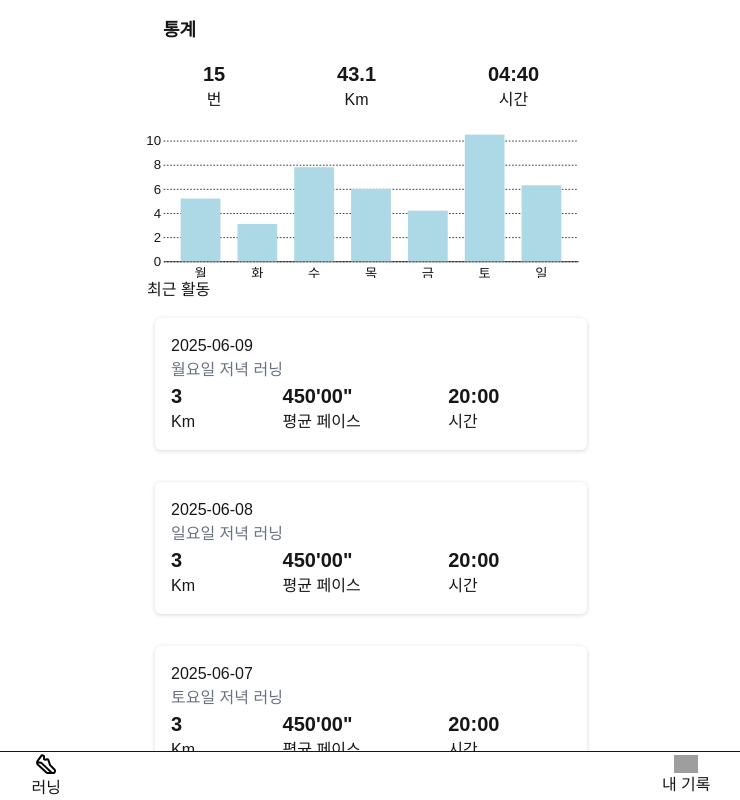
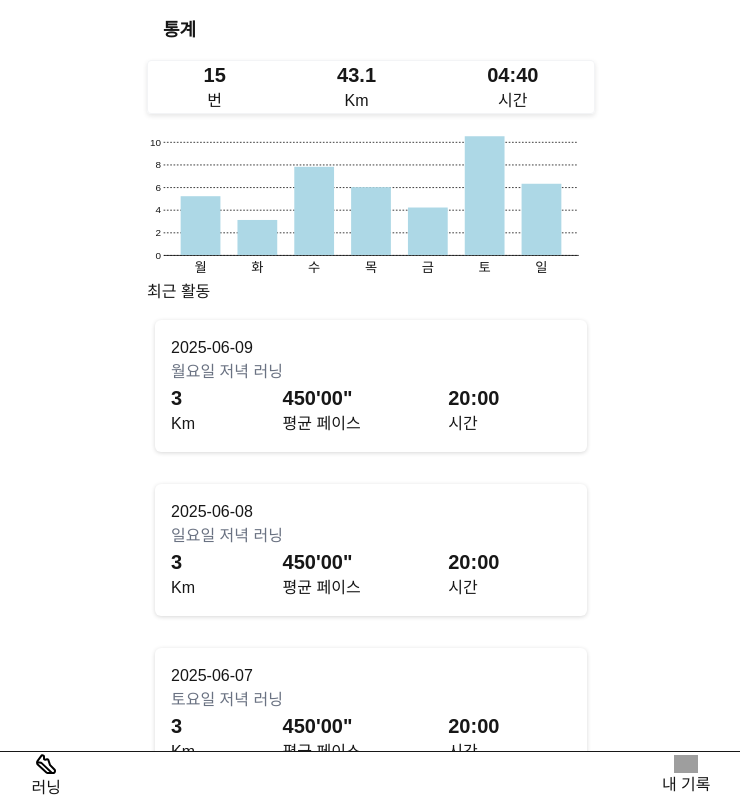
Before and after one commit to LeeHwiGyoung/running, a Next.js app: page /dashboard in a window 1280 px wide. Shown: the top 800 px of the page, without its empty margins (269-1009 px from the left). Built offline with nearby package versions, Linux system fonts and the light colour scheme; grey boxes are pictures that could not be loaded.

Commit message:
✨ Total.tsx : 바 그래프의 색상 및 클릭시 색상 추가

```diff
--- a/src/component/dashboard/Total.tsx
+++ b/src/component/dashboard/Total.tsx
@@ -37,9 +37,9 @@ export default function Total() {
   return (
     <section className='relative'>
       <h2 className='sr-only'>러닝 통계</h2>
-      <RunningInfo runCount={totalData.totalRunCount} distance={totalData.totalDistance} time={totalData.totalTime} />
-      <BarGraph data={runningData} xKey={'day'} yKey={'distance'} width={540} height={200} onClickBar={onClickBar} onClickOutside={onClickOutsideBar}/>
-      {selectedBar !== null && <RunningInfo className='absolute top-0 z-index-100 bg-white border' runCount={runningData[selectedBar].runCount} distance={runningData[selectedBar].distance} time={runningData[selectedBar].time}/>}
+      <RunningInfo className='rounded-sm border-gray-100 border shadow-[0px_2px_5px_rgba(0,0,0,0.1)]' runCount={totalData.totalRunCount} distance={totalData.totalDistance} time={totalData.totalTime} />
+      <BarGraph data={runningData} xKey={'day'} yKey={'distance'} width={540} height={200} marginBottom={30} onClickBar={onClickBar} onClickOutside={onClickOutsideBar} xAxisFontSize={16} yAxisFontSize={12} barColor={'#ADD8E6'} hoverBarColor={'#B0C4DE'}/>
+      {selectedBar !== null && <RunningInfo className='absolute top-0 z-index-100 bg-white rounded-sm border-gray-100 border shadow-[0px_2px_5px_rgba(0,0,0,0.1)]' runCount={runningData[selectedBar].runCount} distance={runningData[selectedBar].distance} time={runningData[selectedBar].time}/>}
     </section>
   )
 }
```
